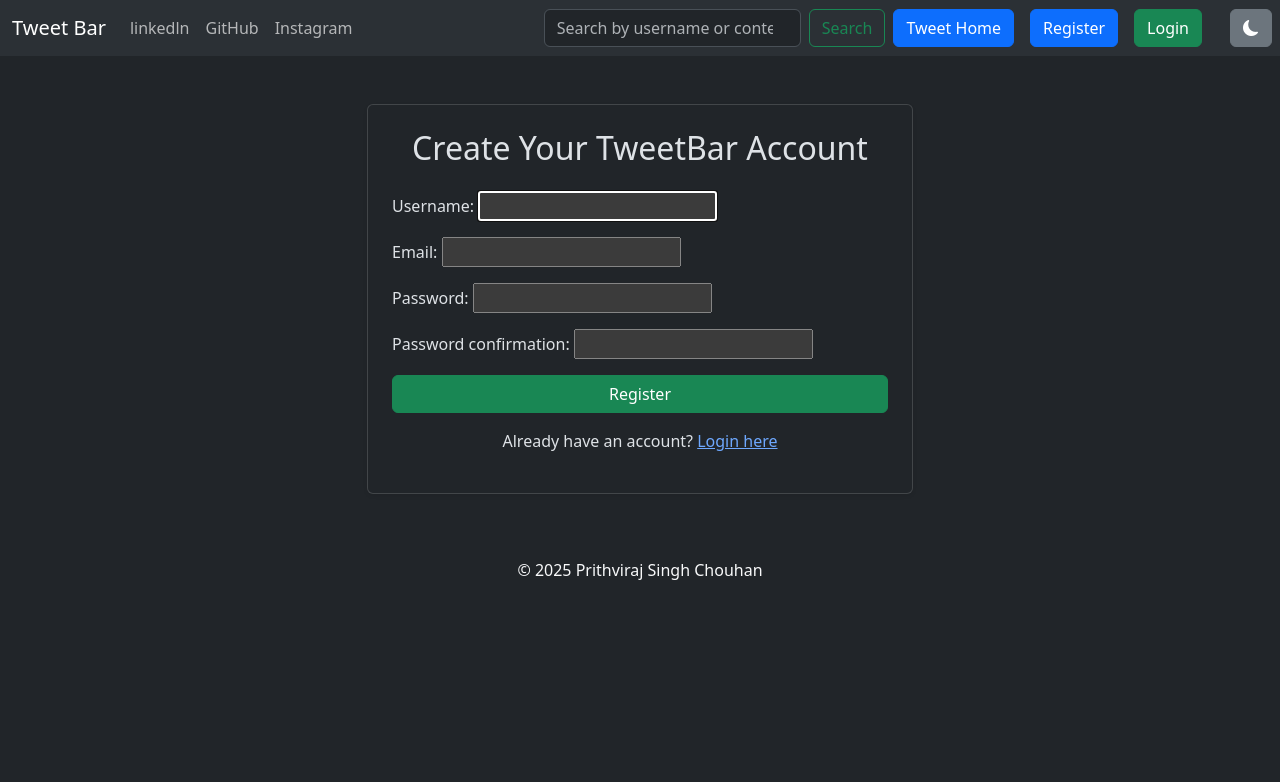
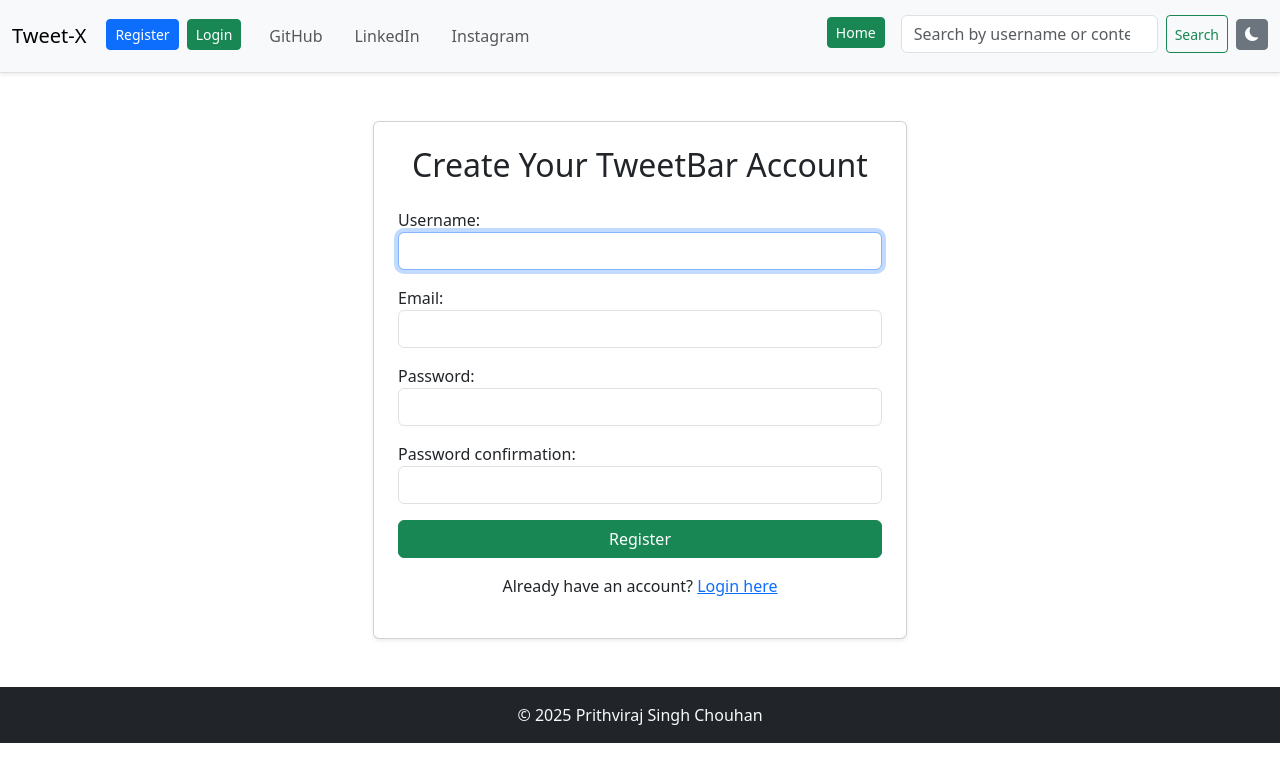
Before and after one commit to Singh-prithviraj/django-tweet, a Django app: page /register/ in a window 1280 px wide. Shown: the top 782 px of the page. Run offline with Django 5.2, Linux system fonts and the light colour scheme; some libraries are stand-ins or nearby versions.

Commit message:
all changes new

```diff
--- a/static/js/theme.js
+++ b/static/js/theme.js
@@ -1,39 +1,55 @@
-document.addEventListener("DOMContentLoaded", function() {
+document.addEventListener("DOMContentLoaded", function () {
     const themeToggle = document.getElementById("theme-toggle");
     const themeIcon = document.getElementById("theme-icon");
     const htmlTag = document.documentElement;
 
-    // Load saved theme from localStorage or default to dark
-    const savedTheme = localStorage.getItem("theme") || "dark";
+    // Detect system preference if no saved theme
+    const prefersDark = window.matchMedia("(prefers-color-scheme: dark)").matches;
+    const savedTheme = localStorage.getItem("theme") || (prefersDark ? "dark" : "light");
+
+    // Apply theme on load
     htmlTag.setAttribute("data-bs-theme", savedTheme);
-    themeIcon.className = savedTheme === "dark" ? "bi bi-moon-fill" : "bi bi-sun-fill";
+    updateIcon(savedTheme);
 
-    // Toggle theme on button click
-    themeToggle.addEventListener("click", function() {
+    // Toggle on button click
+    themeToggle.addEventListener("click", function () {
         const currentTheme = htmlTag.getAttribute("data-bs-theme");
         const newTheme = currentTheme === "dark" ? "light" : "dark";
         htmlTag.setAttribute("data-bs-theme", newTheme);
         localStorage.setItem("theme", newTheme);
+        updateIcon(newTheme);
+    });
 
-        // Update icon
-        themeIcon.className = newTheme === "dark" ? "bi bi-moon-fill" : "bi bi-sun-fill";
+    // Helper to update icon
+    function updateIcon(theme) {
+        themeIcon.className = theme === "dark" ? "bi bi-sun-fill" : "bi bi-moon-fill";
+    }
+});
 
 
-    });
-});
+// Likes handling
+document.addEventListener('DOMContentLoaded', () => {
+    document.querySelectorAll('.like-form').forEach(form => {
+        const button = form.querySelector('.like-btn');
+        button.addEventListener('click', function (e) {
+            e.preventDefault(); // prevent any default form submission
 
-document.querySelectorAll('.like-btn').forEach(button => {
-    button.addEventListener('click', function() {
-        const tweetId = this.closest('.like-form').dataset.id;
-        const csrftoken = document.querySelector('[name=csrfmiddlewaretoken]').value;
+            const tweetId = form.dataset.id;
+            const csrftoken = form.querySelector('[name=csrfmiddlewaretoken]').value;
 
-        fetch(`/tweet/like/${tweetId}/`, {
-            method: 'POST',
-            headers: { 'X-CSRFToken': csrftoken },
-        })
-        .then(res => res.json())
-        .then(data => {
-            this.querySelector('.like-count').textContent = data.likes_count;
+            fetch(`/like/${tweetId}/`, {  // Correct URL
+                method: 'POST',
+                headers: { 'X-CSRFToken': csrftoken },
+            })
+            .then(res => res.json())
+            .then(data => {
+                if (data.likes_count !== undefined) {
+                    form.querySelector('.like-count').textContent = data.likes_count;
+                } else if (data.error) {
+                    alert(data.error);
+                }
+            })
+            .catch(err => console.error('Error:', err));
         });
     });
 });
--- a/templates/layout.html
+++ b/templates/layout.html
@@ -1,4 +1,5 @@
 {% load static %}
+
 <!DOCTYPE html>
 <html lang="en" data-bs-theme='dark'>
 <head>
@@ -7,6 +8,7 @@
     <link href="https://cdn.jsdelivr.net/npm/bootstrap@5.3.8/dist/css/bootstrap.min.css" rel="stylesheet" integrity="sha384-sRIl4kxILFvY47J16cr9ZwB07vP4J8+LH7qKQnuqkuIAvNWLzeN8tE5YBujZqJLB" crossorigin="anonymous">
 
     <link rel="stylesheet" href="https://cdn.jsdelivr.net/npm/bootstrap-icons@1.11.1/font/bootstrap-icons.css">
+    <link href="https://cdn.jsdelivr.net/npm/bootstrap-icons/font/bootstrap-icons.css" rel="stylesheet">
 
     <title>
         {% block title %}
@@ -15,93 +17,66 @@
     </title>
 </head>
 <body>
-<nav class="navbar navbar-expand-lg bg-body-tertiary">
-  <div class="container-fluid">
-    <a class="navbar-brand" href="#">Tweet Bar</a>
-    <button class="navbar-toggler" type="button" data-bs-toggle="collapse" data-bs-target="#navbarSupportedContent" aria-controls="navbarSupportedContent" aria-expanded="false" aria-label="Toggle navigation">
-      <span class="navbar-toggler-icon"></span>
-    </button>
-    <div class="collapse navbar-collapse" id="navbarSupportedContent">
-      <ul class="navbar-nav me-auto mb-2 mb-lg-0">
-        <li class="nav-item">
-          {% comment %} <a class="nav-link active" aria-current="page" href="#">Home</a> {% endcomment %}
-        </li>
-        <li class="nav-item">
-          <a class="nav-link " href="https://www.linkedin.com/in/prithviraj-singh-chouhan-b415a2319/"  target="_blank" rel="noopener noreferrer">linkedln</a>
-        </li>
+<nav class="navbar navbar-expand-lg bg-body-tertiary border-bottom shadow-sm ">
+  <div class="container-fluid d-flex flex-wrap align-items-center ">
 
-        <li class="nav-item">
-         <a class="nav-link" href="https://github.com/Singh-prithviraj" target="_blank" rel="noopener noreferrer">
-          GitHub
-         </a>
-        </li>
+    <!-- Brand -->
+    <a class="navbar-brand me-3 my-2 d-flex align-items-center" href="{% url 'tweet_list' %}">
+    Tweet-X
+</a>
 
-        <li class="nav-item">
-          <a class="nav-link " href="https://www.instagram.com/its_prithvi_banna_?igsh=cTRuanY1cm5oMTk=&utm_source=ig_contact_invite" target="_blank" rel="noopener noreferrer">Instagram</a>
-        </li>
+    <div class="d-flex flex-wrap align-items-center me-2">
+      {% if user.is_authenticated %}
+        <form action="{% url 'logout' %}" method="post" class="d-inline">
+          {% csrf_token %}
+          <button class="btn btn-danger btn-sm mx-1 mb-1" type="submit">Logout</button>
+        </form>
+      {% else %}
+        <a href="{% url 'register' %}" class="btn btn-primary btn-sm mx-1 mb-1">Register</a>
+        <a href="{% url 'login' %}" class="btn btn-success btn-sm mx-1 mb-1">Login</a>
+      {% endif %}
+    </div>
 
 
-        {% comment %} <li class="nav-item dropdown">
-          <a class="nav-link dropdown-toggle" href="#" role="button" data-bs-toggle="dropdown" aria-expanded="false">
-            Dropdown
-          </a>
-          <ul class="dropdown-menu">
-            <li><a class="dropdown-item" href="#">Action</a></li>
-            <li><a class="dropdown-item" href="#">Another action</a></li>
-            <li><hr class="dropdown-divider"></li>
-            <li><a class="dropdown-item" href="#">Something else here</a></li>
-          </ul>
-        </li> {% endcomment %}
-        {% comment %} <li class="nav-item">
-          <a class="nav-link disabled" aria-disabled="true">Disabled</a>
-        </li> {% endcomment %}
-      </ul>
+    <!-- Left links -->
+    <ul class="navbar-nav d-flex flex-row flex-wrap me-3">
+      <li class="nav-item mx-2"><a class="nav-link" href="https://github.com/Singh-prithviraj" target="_blank">GitHub</a></li>
+      <li class="nav-item mx-2"><a class="nav-link" href="https://www.linkedin.com/in/prithviraj-singh-chouhan-b415a2319/" target="_blank">LinkedIn</a></li>
+      <li class="nav-item mx-2"><a class="nav-link" href="https://www.instagram.com/its_prithvi_banna_" target="_blank">Instagram</a></li>
+    </ul>
+
+    <!-- Auth Buttons -->
 
 
-      {% comment %} <form class="d-flex" role="search">
-        <input class="form-control me-2" type="search" placeholder="Search" aria-label="Search"/>
-        <button class="btn btn-outline-success" type="submit">Search</button>
-      </form>  {% endcomment %}
-
-    <form class="d-flex" role="search" method="get" action="{% url 'tweet_list' %}">
-    <input
-        class="form-control me-2"
-        type="search"
-        placeholder="Search by username or content..."
-        aria-label="Search"
-        name="q"
-        value="{{ query }}"
-    />
-    <button class="btn btn-outline-success" type="submit">Search</button>
-</form>
+    <!-- Search + Theme Toggle -->
 
 
+    <div class="d-flex flex-wrap align-items-center ms-auto mt-2 mt-lg-0">
+     <ul class="navbar-nav d-flex flex-row flex-wrap mb-1">
+     <li class="nav-item mx-3 mb-1 ">
+        <a href="{% url 'tweet_list' %}" class="btn btn-success btn-sm">Home</a>
+     </li>
+    </ul>
 
 
-
-
-        <a href="{% url 'tweet_list'%}" class="btn btn-primary mx-2">Tweet Home</a>
-        {% if user.is_authenticated %}
-        <form action="{% url 'logout'%}" method="post">
-          {% csrf_token %}
-          <button class="btn btn-danger" type="submit">Logout</button>
-        </form>
-        {% else %}
-        <a href="{% url 'register'%}" class="btn btn-primary mx-2">Register</a>
-        <a href="{% url 'login'%}" class="btn btn-success mx-2">Login</a>
-        {% endif %}
-
-
+      <form class="d-flex me-2 mb-1" method="get" action="{% url 'tweet_list' %}">
+        <input class="form-control me-2" type="search" placeholder="Search by username or content.." name="q" value="{{ query }}">
+        <button class="btn btn-outline-success btn-sm" type="submit">Search</button>
+      </form>
 
     </div>
 
 
+
+       <button id="theme-toggle" class="btn btn-secondary btn-sm mb-1">
+        <i id="theme-icon" class="bi bi-moon-fill"></i>
+      </button>
+
   </div>
+</nav>
 
-<button id="theme-toggle" class="btn btn-secondary mx-2">
-    <i id="theme-icon" class="bi bi-moon-fill"></i>
-</button>
-</nav>
+
+
 
     <div class = 'container'>
     {% block contant %}
@@ -112,11 +87,15 @@
 
     </div>
 
+
+    <footer class="bg-dark text-light text-center py-3 mt-5">
+      <p class="mb-0">© 2025 Prithviraj Singh Chouhan</p>
+    </footer>
+
   <script src="{% static 'js/theme.js' %}"></script>
 
-<footer class="bg-dark text-light text-center py-3 mt-5">
-  <p class="mb-0">© 2025 Prithviraj Singh Chouhan</p>
-</footer>
+
+<script src="https://cdn.jsdelivr.net/npm/bootstrap@5.3.8/dist/js/bootstrap.bundle.min.js"></script>
 
 </body>
 </html>
--- a/templates/registration/register.html
+++ b/templates/registration/register.html
@@ -1,19 +1,22 @@
+
+
 {% extends "layout.html" %}
-
+{% load widget_tweaks %}
 {% block title %}Register{% endblock %}
 
 {% block contant %}
-<div class="container mt-5 d-flex justify-content-center">
-    <div class="col-12 col-md-8 col-lg-6">
+<div class="container my-5">
+    <div class="row justify-content-center">
+        <div class="col-12 col-sm-10 col-md-8 col-lg-6">
             <div class="card shadow-sm p-4">
                 <h2 class="text-center mb-4">Create Your TweetBar Account</h2>
 
-            <form method="POST">
+                <form method="POST" novalidate>
                     {% csrf_token %}
                     {% for field in form %}
                         <div class="mb-3">
                             {{ field.label_tag }}
-                        {{ field }}
+                            {{ field|add_class:"form-control" }}
                             {% if field.errors %}
                                 <div class="text-danger small mt-1">
                                     {{ field.errors }}
@@ -21,14 +24,15 @@
                             {% endif %}
                         </div>
                     {% endfor %}
-
                     <button type="submit" class="btn btn-success w-100">Register</button>
                 </form>
 
                 <p class="mt-3 text-center">
-                Already have an account? <a href="{% url 'login' %}">Login here</a>
+                    Already have an account?
+                    <a href="{% url 'login' %}">Login here</a>
                 </p>
             </div>
         </div>
     </div>
+</div>
 {% endblock %}
--- a/tweet/views.py
+++ b/tweet/views.py
@@ -163,15 +163,13 @@ from django.contrib.auth.decorators import login_required
 
 @login_required
 def toggle_like(request, tweet_id):
-    tweet = Tweet.objects.get(id=tweet_id)
-    like, created = Like.objects.get_or_create(user=request.user, tweet=tweet)
-    if not created:
-        like.delete()
-        liked = False
-    else:
-        liked = True
-    return JsonResponse({'liked': liked, 'likes_count': tweet.likes.count()})
-
+    if request.method == "POST" and request.user.is_authenticated:
+        tweet = get_object_or_404(Tweet, id=tweet_id)
+        like, created = Like.objects.get_or_create(user=request.user, tweet=tweet)
+        if not created:
+            like.delete()
+        return JsonResponse({'likes_count': tweet.likes.count()})
+    return JsonResponse({'error': 'Unauthorized'}, status=403)
 
 from django.shortcuts import redirect, get_object_or_404
 from django.contrib.auth.decorators import login_required
```
Also changed, not shown: chaiHeadQuator/settings.py (+6 -5 lines), templates/registration/login.html (+11 -6 lines), tweet/templates/tweet_list.html (+4 -4 lines), db.sqlite3, media/photos/Screenshot_2025-06-08_211548.png (added). Lines whose indentation alone changed are shown as unchanged.
